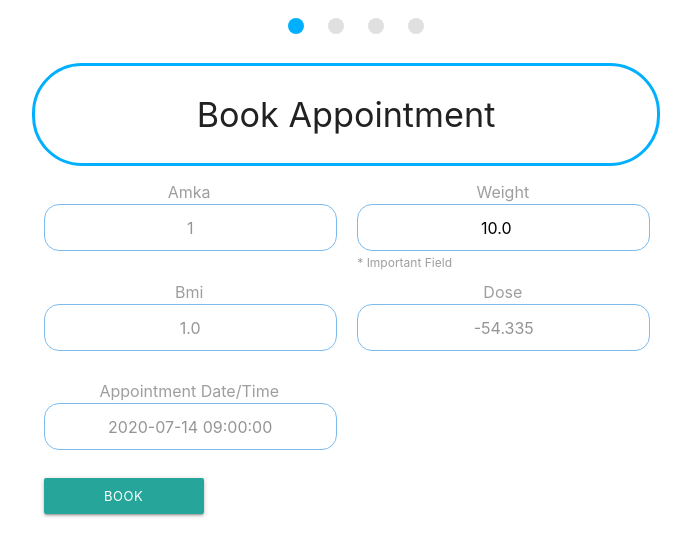
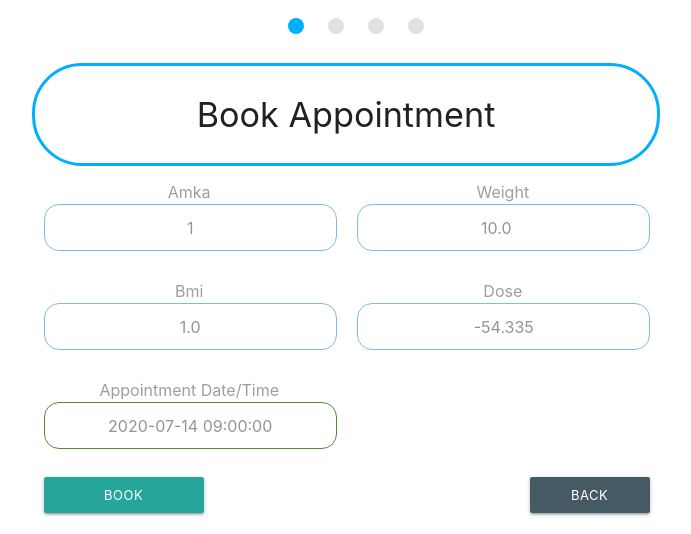
Before and after one commit to manos1212/python_app1, a Django app: page /createappoint/1 in a window 1280 px wide. Shown: the part 364-898 px from the top of the page, without its empty margins (294-985 px from the left). Run offline with Django 3.2, Linux system fonts and the light colour scheme; tables that the repository leaves empty hold one stand-in row (values such as "Sample post"); some libraries are stand-ins or nearby versions.

Commit message:
Update create_appointment.html

```diff
--- a/templates/my_app/create_appointment.html
+++ b/templates/my_app/create_appointment.html
@@ -20,8 +20,7 @@
                     <div class="col l6 col m6 col s12 col s12">
                         <label class="d1">Weight<input name="weight" id="weight" type="number" min="40" max="200"step="0.01"
                                                     class="input1 input-standard-grey" placeholder="Weight"
-                                                    value={{form.initial.weight}} required><small class="left" style="margin-bottom: -12px; margin-top: -5px">* Important Field</small>
-                        </label></div>
+                                                    value={{form.initial.weight}} style="cursor: not-allowed" readonly="readonly"></label></div>
 
                 </div>
                 <div class="row">
@@ -33,11 +32,12 @@
                         </label></div>
                 </div>
                 <div class="row">
-                    <div class="col l6 col m6 col s12 col s12">
+                    <div class="col l6 col m6 col s12">
 <!--                        min="17" max="60" step="0.001"-->
-                        <label class="d1">Appointment Date/Time<input  name="date_time" id="date_time" type="text"
-                                                    class="input-standard-grey" placeholder="Date/Time" value="{{appoint_date}}" style="cursor: not-allowed" readonly="readonly"  required>
-                        </label></div>
+                       <label class="d1">Appointment Date/Time<input  name="date_time" id="date_time" type="text"
+                                                   class="input2 input-standard-grey" placeholder="Date/Time" value="{{appoint_date}}" style="cursor: not-allowed" readonly="readonly"  required>
+                       </label></div>
+
                     <div class="col l6 col m6 col s12 col s12">
 
                         <label class="d1"><input name="height" id="height" type="text"
@@ -50,6 +50,10 @@
                     <button id="book" class="add-btn waves-effect waves-yellow btn">Book</button>
                 </div>
             </form>
+<div style="float: right" >
+       <button id="back" class="back-btn waves-effect waves-red btn" style="right: 10px" onclick="goBack()">Back</button>
+   </div>
+
         </div>
     </div>
 </div>
```
